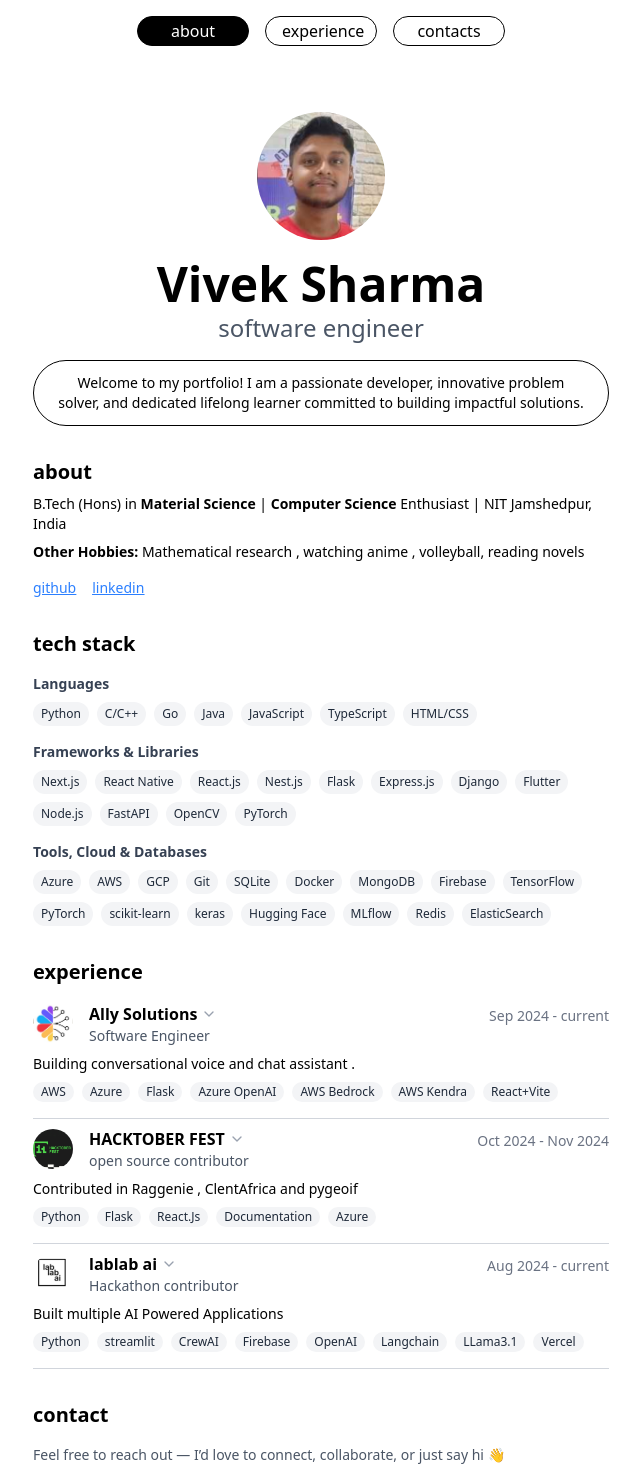
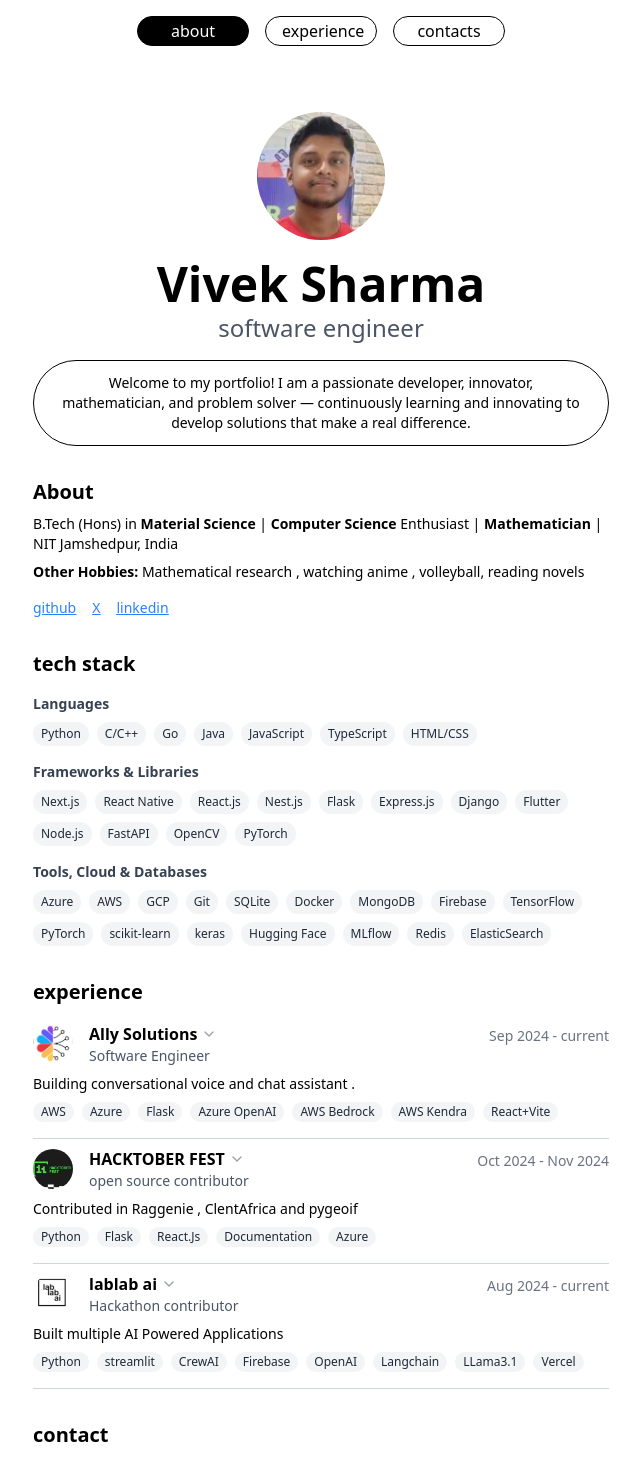
Before and after one commit to uchiha-vivek-web/Viveks-Portfolio, a Next.js app: page / in a window 1280 px wide. Shown: the top 1467 px of the page, without its empty margins (319-959 px from the left). Built offline with nearby package versions, Linux system fonts and the light colour scheme.

Commit message:
feat minor changes

```diff
--- a/src/app/components/About.tsx
+++ b/src/app/components/About.tsx
@@ -3,9 +3,9 @@
   return (
     <>
       <section id="about" className="mb-8">
-        <h2 className="text-xl font-bold">about</h2>
+        <h2 className="text-xl font-bold">About</h2>
         <p className=" text-sm  mt-2">
-          B.Tech (Hons) in <b>Material Science</b> | <b>Computer Science</b> Enthusiast | NIT Jamshedpur, India
+          B.Tech (Hons) in <b>Material Science</b> | <b>Computer Science</b> Enthusiast | <b> Mathematician </b> |  NIT Jamshedpur, India
         </p>
         <p className=" text-sm  mt-2">
           <b>Other Hobbies:</b> Mathematical research , watching anime , volleyball, reading novels
@@ -19,6 +19,13 @@
             rel="noopener noreferrer"
           >
             github
+          </a>
+          <a
+            href="https://x.com/VivekSh80330931"
+            target="_blank"
+            rel="noopener noreferrer"
+          >
+            X
           </a>
 
 
--- a/src/app/components/Contacts.tsx
+++ b/src/app/components/Contacts.tsx
@@ -9,7 +9,7 @@
     <section id="contacts" className="mt-8 mb-8">
       <h2 className="text-xl font-bold mb-4">contact</h2>
       <p className="text-sm text-gray-600 mb-4">
-        Feel free to reach out — I’d love to connect, collaborate, or just say hi 👋
+        Feel free to reach out — I’d love to connect and Collaborate !
       </p>
 
       <ul className="space-y-3 text-sm">
--- a/src/app/components/Hero.tsx
+++ b/src/app/components/Hero.tsx
@@ -19,7 +19,7 @@
 
       {/* Introduction Message */}
       <div className="text-sm text-center text-light mt-4 px-6 py-3 border rounded-full  max-w-xl">
-        Welcome to my portfolio! I am a passionate developer, innovative problem solver, and dedicated lifelong learner committed to building impactful solutions.
+      Welcome to my portfolio! I am a passionate developer, innovator, mathematician, and problem solver — continuously learning and innovating to develop solutions that make a real difference.
       </div>
 
     </div>
```
